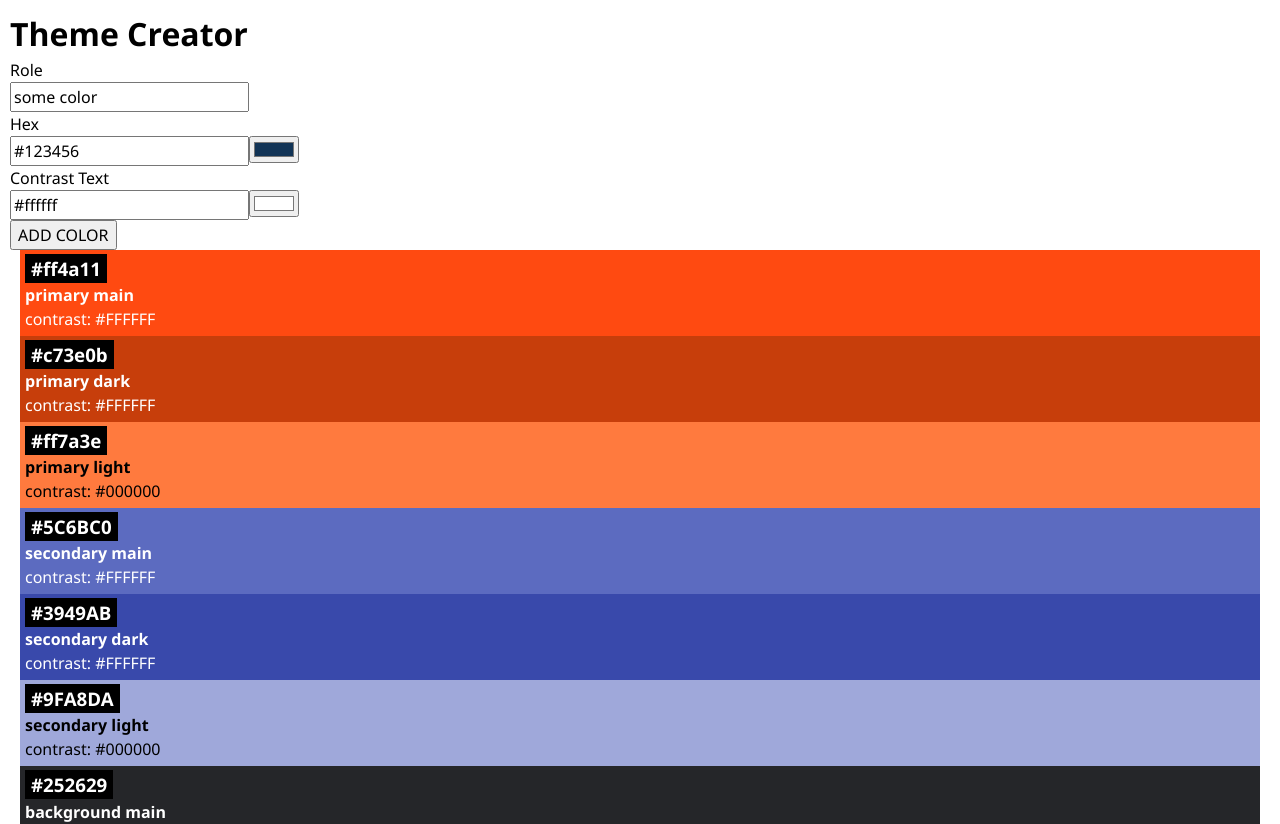
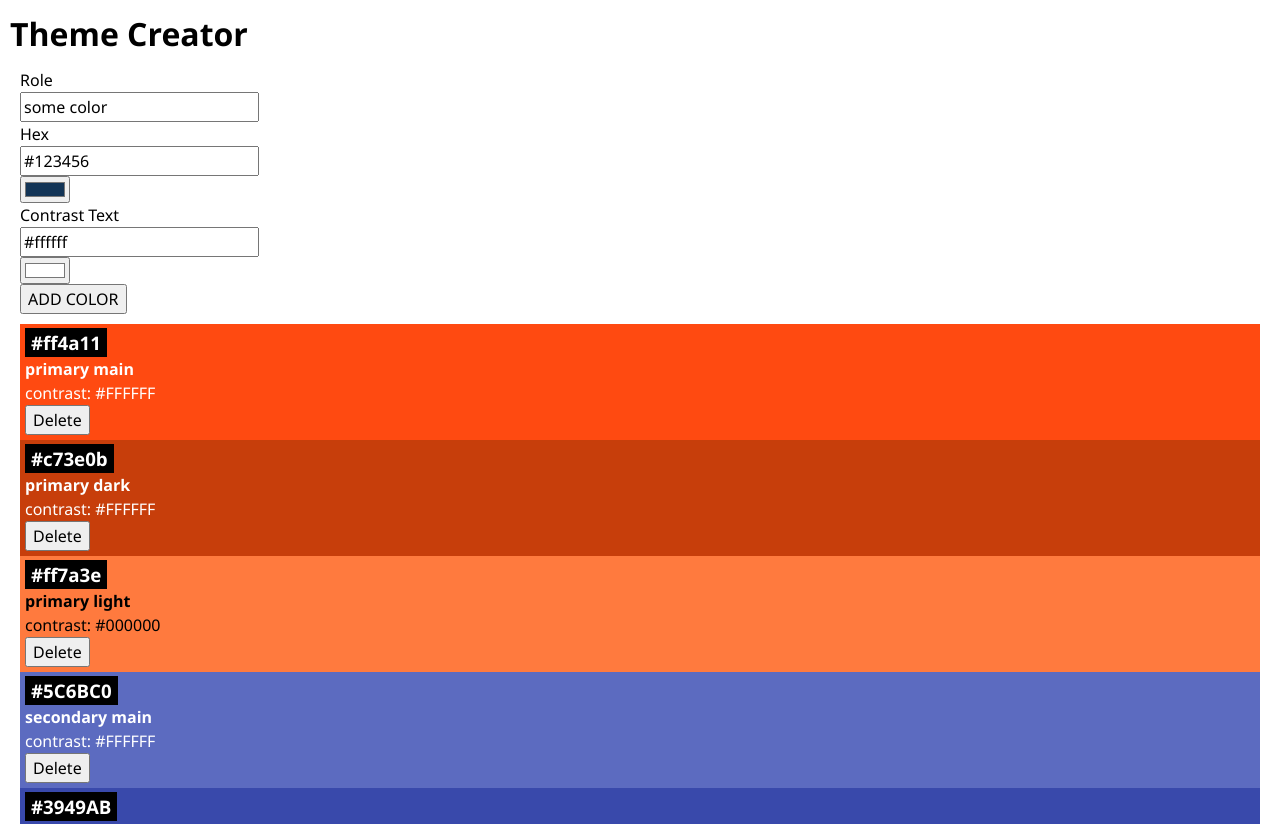
Before and after one commit to noxone23/recap-project-4, a React (Vite) app: page / in a window 1280 px wide. Shown: the top 824 px of the page. Built offline with nearby package versions, Linux system fonts and the light colour scheme.

Commit message:
Color.jsx Button Action + ColorForm.css little Tweak

```diff
--- a/src/Components/Color/Color.jsx
+++ b/src/Components/Color/Color.jsx
@@ -1,7 +1,30 @@
 import "./Color.css";
+import { useState } from "react";
 
 export default function Color({ color }) {
-  return(
+  const [isConfirming, setIsConfirming] = useState(false);
+  const [isDeleted, setIsDeleted] = useState(false);
+
+  if (isDeleted) {
+    return null;
+  }
+
+  const buttonAction = () => {
+    if (isConfirming) {
+      return (
+        <div className="color-card-actions">
+          <span className="color-card-highlight">Really delete?</span>
+
+          <button onClick={() => setIsConfirming(false)}>Cancel</button>
+          <button onClick={() => setIsDeleted(true)}>Delete</button>
+        </div>
+      );
+    } else {
+      return <button onClick={() => setIsConfirming(true)}>Delete</button>;
+    }
+  };
+
+  return (
     <div
       className="color-card"
       style={{ backgroundColor: color.hex, color: color.contrastText }}
@@ -10,6 +33,7 @@ export default function Color({ color }) {
       <h4>{color.role}</h4>
       <p>contrast: {color.contrastText}</p>
 
+      {buttonAction()}
     </div>
   );
 }
--- a/src/Components/ColorForm/ColorForm.css
+++ b/src/Components/ColorForm/ColorForm.css
@@ -0,0 +1,4 @@
+.color-form {
+  padding: 10px;
+  max-width: 300px;
+}
```
Also changed, not shown: src/App.jsx (+3 -10 lines), src/Components/ColorForm/ColorForm.jsx (line endings or trailing spaces). Lines whose indentation alone changed are shown as unchanged.
